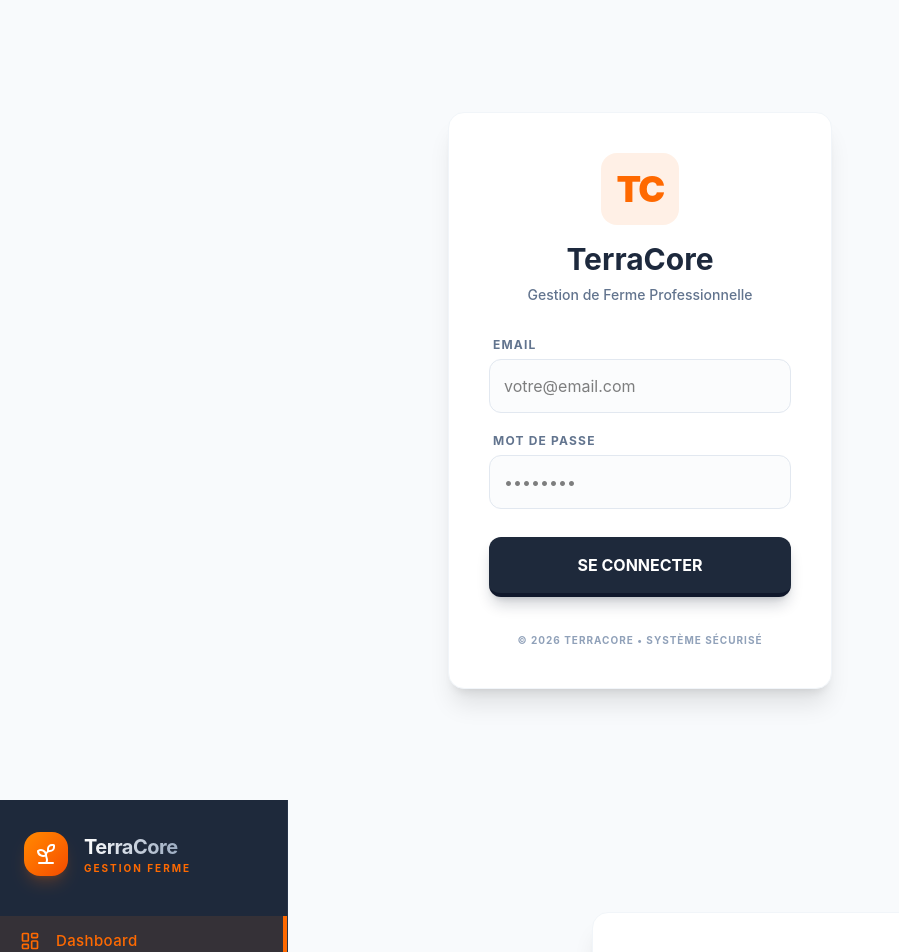
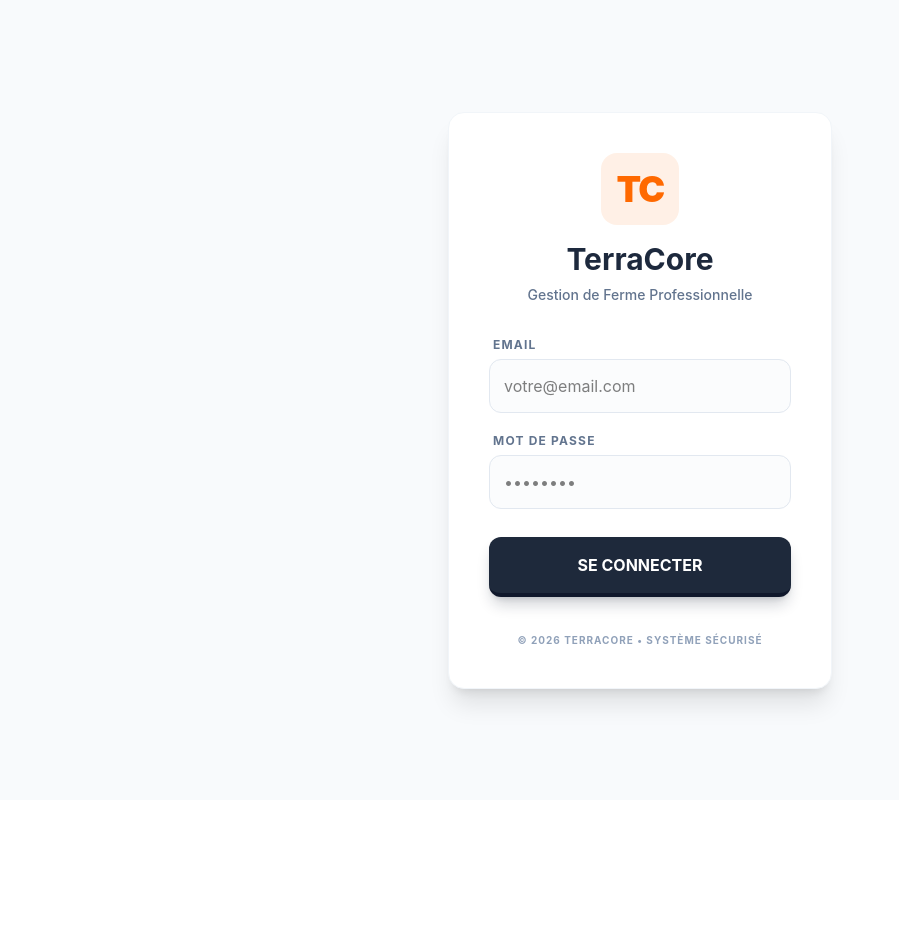
Before and after one commit to MaxPdn/Gestion_ferme, a Vue app in the folder frontend/: page / in a window 1280 px wide. Shown: the top 952 px of the page, without its empty margins (0-899 px from the left). After the commit the page ends 800 px from the top, so only its background shows below. Built offline with nearby package versions, Linux system fonts and the light colour scheme.

Commit message:
marcel branch ok

```diff
--- a/frontend/src/App.vue
+++ b/frontend/src/App.vue
@@ -16,7 +16,7 @@ import AppLayout from './layout/AppLayout.vue';
     </div>
   </Transition>
 
- <AppLayout/>
+
 </template>
 
 <style>
```
